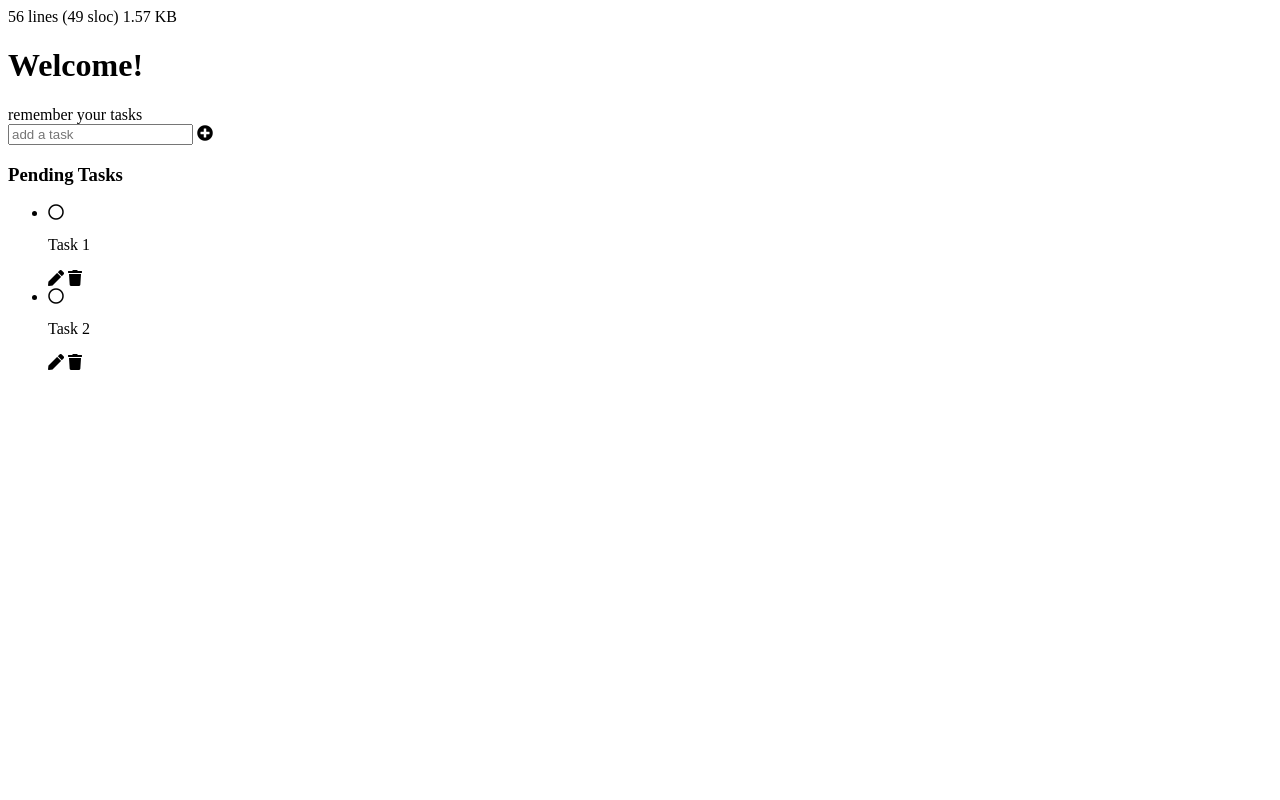
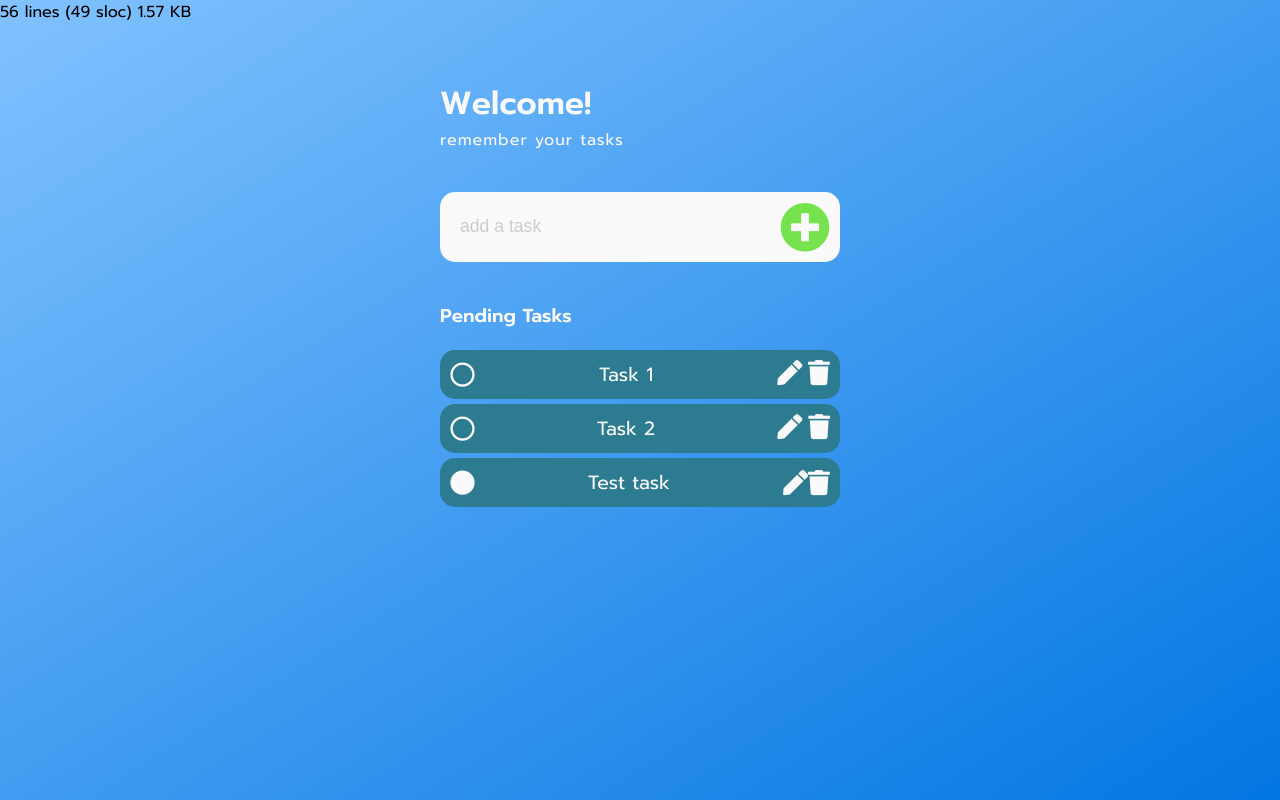
Before and after one commit to AngelAva10/workshops-2022, a plain HTML site: page workshop-part1/index.html in a window 1280 px wide. Drawn offline with Linux system fonts and the light colour scheme.

Commit message:
button agregado

```diff
--- a/workshop-part1/index.html
+++ b/workshop-part1/index.html
@@ -38,7 +38,7 @@
           <p class="text"> Task 1 </p>
           <div class="actions">
             <i class="fas fa-pen"></i>
-            <i class="fas fa-trash"></i>
+            <i id="trashing" class="fas fa-trash"></i>
           </div>
         </li>
         <li id="task-2">
@@ -46,7 +46,7 @@
           <p class="text"> Task 2 </p>
           <div class="actions">
             <i class="fas fa-pen "></i>
-            <i class="fas fa-trash "></i>
+            <i id="trashing" class="fas fa-trash "></i>
           </div>
         </li>
       </ul>
--- a/workshop-part1/index.js
+++ b/workshop-part1/index.js
@@ -0,0 +1,52 @@
+
+'use strict'
+
+
+const createIcon = (type) => {
+    const icon = document.createElement('i');
+    icon.classList = `fas ${type}`;
+    return icon;
+};
+
+
+const createTaskElement = (title) => {
+    const task = document.createElement('li');
+    task.id = Date.now();
+    const iconCircle = createIcon('fa-circle');
+    const iconPen = createIcon('fa-pen');
+    const iconTrash = createIcon('fa-trash');
+    const actions = document.createElement('div');
+    actions.classList = 'actions';
+    actions.appendChild(iconPen);
+    actions.appendChild(iconTrash);
+    const text = document.createElement('p');
+    text.classList = 'text';
+    text.textContent = title;
+
+    task.appendChild(iconCircle);
+    task.appendChild(text);
+    task.appendChild(text);
+    task.appendChild(actions);
+    return task
+
+}
+
+
+
+const tasksList = document.getElementById('tasks');
+
+tasksList.appendChild(createTaskElement('Test task'));
+
+const input = document.getElementById('input');
+const button = document.getElementById('boton-enter');
+
+button.addEventListener('click', () => {
+    console.log(input.value)
+    tasksList.appendChild(createTaskElement(input.value))
+})
+
+const trash = document.getElementById('trashing')
+trash.addEventListener('click', () => {
+    console.log(input.value)
+    tasksList.removeChild(createTaskElement(input.value))
+})
--- a/workshop-part1/styles.css
+++ b/workshop-part1/styles.css
@@ -0,0 +1,110 @@
+
+* {
+    box-sizing: border-box;
+    padding: 0;
+    margin: 0;
+  }
+
+  :root {
+    --white: #fafafb;
+    --green-light: #76e34e;
+    --blue-light: #81c2ff;
+    --blue-dark: #0276e2;
+    --green: #2c7b90;
+    --gray: #ccc;
+  }
+
+  body {
+    background: linear-gradient(to top left, #0276e2, #81c2ff);
+    height: 100vh;
+    font-family: "Prompt", sans-serif;
+  }
+
+  .container {
+    max-width: 80%;
+    width: 400px;
+    height: 600px;
+    margin: 0 auto;
+  }
+
+  /*profile*/
+
+  .profile h1 {
+    color: var(--white);
+  }
+
+  .profile span {
+    color: var(--white);
+    letter-spacing: 1px;
+  }
+
+  #date {
+    color: var(--white);
+    padding: 50px 0 5px 0px;
+  }
+
+  .add-task {
+    background-color: var(--white);
+    border-radius: 15px;
+    height: 70px;
+    display: flex;
+    align-items: center;
+    gap: 70px;
+    padding: 10px;
+    margin: 40px 0;
+  }
+
+  .add-task input {
+    width: 100%;
+    height: 100%;
+    border-radius: 8px;
+    border: none;
+    background-color: var(--white);
+    padding-left: 10px;
+  }
+  .add-task input::placeholder {
+    font-size: 1.1rem;
+    color: var(--gray);
+  }
+
+  .add-task i {
+    font-size: 50px;
+    color: var(--green-light);
+  }
+  .add-task i:hover {
+    transform: scale(1.1);
+    cursor: pointer;
+  }
+
+  .task h3 {
+    color: var(--white);
+    margin-bottom: 20px;
+  }
+
+  .task li {
+    display: flex;
+    align-items: center;
+    justify-content: space-between;
+    background: var(--green);
+    border-radius: 15px;
+    padding: 10px;
+    color: var(--white);
+    margin: 5px 0;
+  }
+  .task i {
+    font-size: 25px;
+  }
+
+  .task > ul p {
+    font-size: 1.2rem;
+  }
+
+  .task i:hover {
+    color: var(--blue-light);
+    cursor: pointer;
+  }
+
+  .line-through {
+    text-decoration: line-through;
+    color: var(--blue-light);
+  }
```
